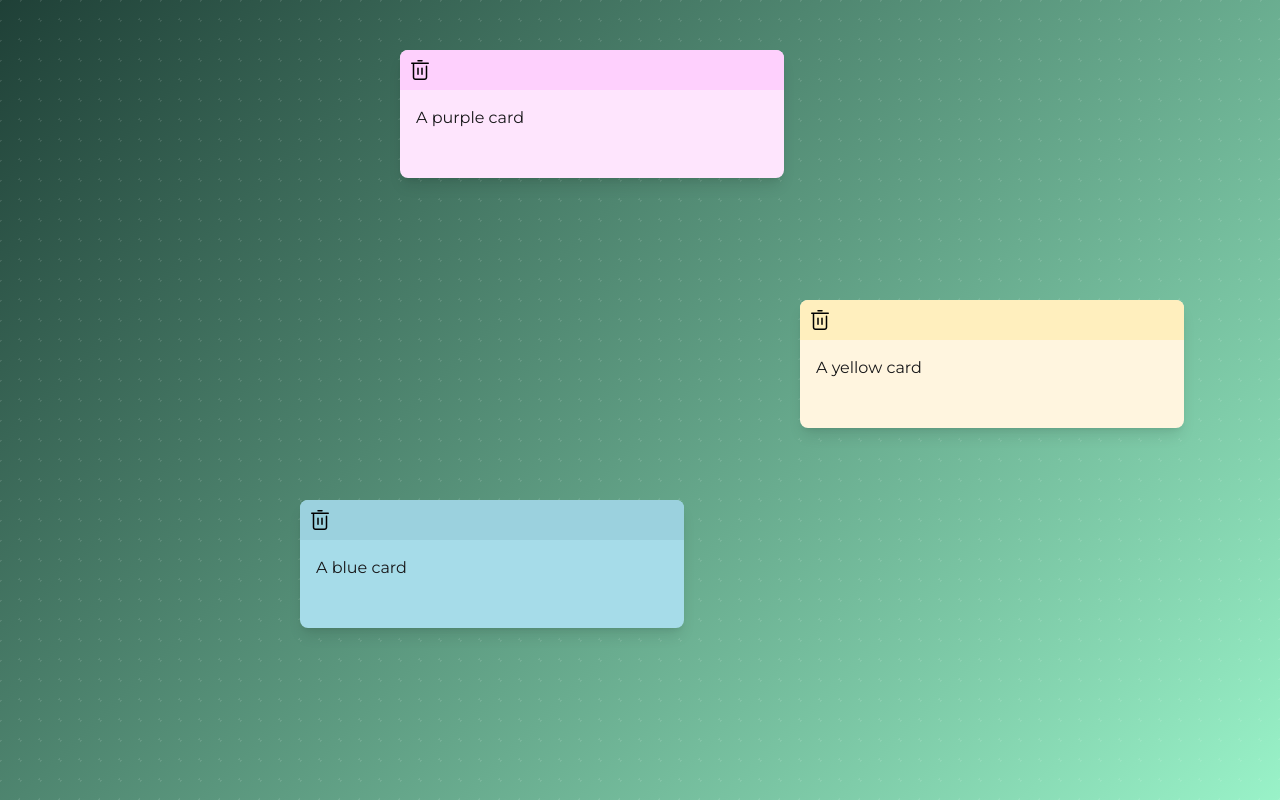
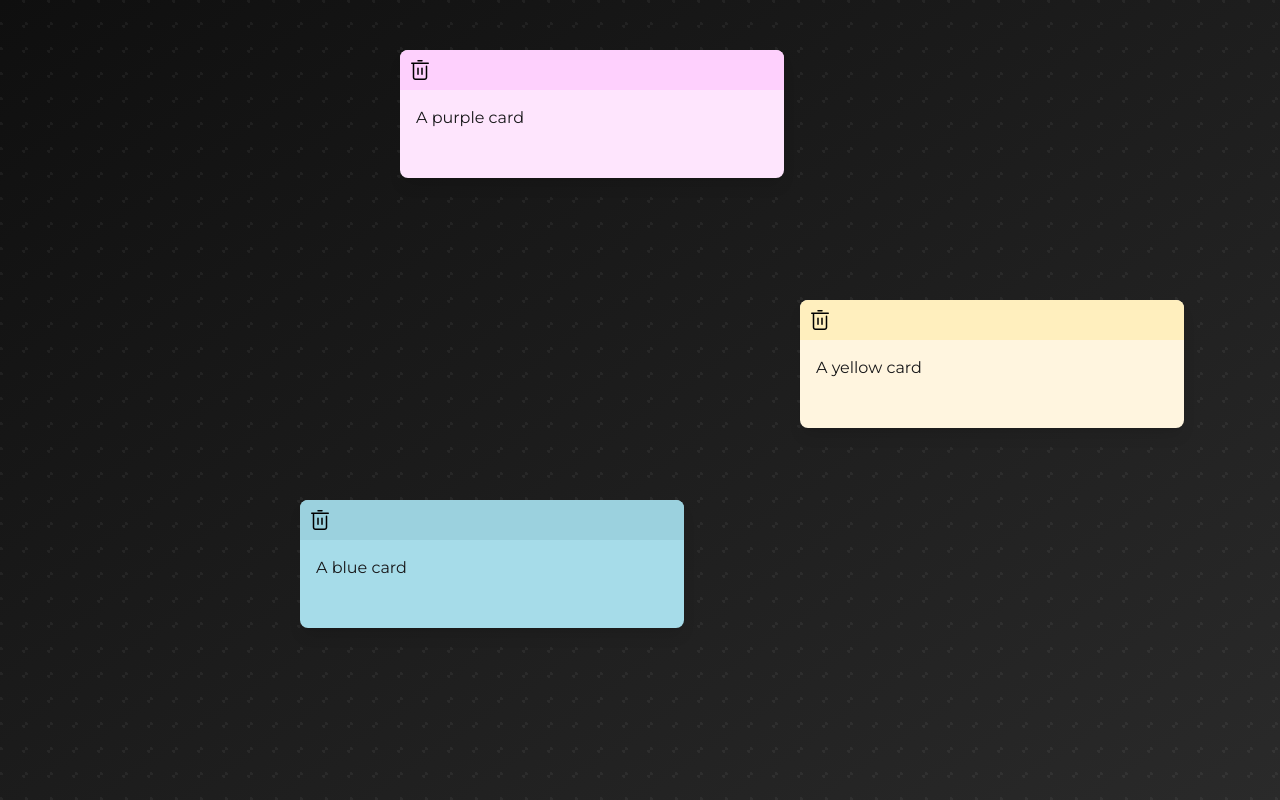
Before and after one commit to Laurc2004/draggable-note-cards, a React (Vite) app: page / in a window 1280 px wide. Built offline with nearby package versions, Linux system fonts and the light colour scheme.

Commit message:
feat: 更改css和添加中文字体

```diff
--- a/src/index.css
+++ b/src/index.css
@@ -1,24 +1,27 @@
 /* 引入 Google 字体 */
-@import url('https://fonts.googleapis.com/css2?family=Montserrat:wght@400;600&display=swap');
+@import url('https://fonts.googleapis.com/css2?family=Montserrat:wght@400;600&family=Noto+Sans+SC:wght@400;600&display=swap');
 
 :root {
-    font-family: 'Montserrat', sans-serif;
+    font-family: 'Montserrat', 'Noto Sans SC', sans-serif;
     color-scheme: light dark;
-    color: #e0e0e0;
+    color: #d1d1d1;
     line-height: 1.6;
     background:
-        linear-gradient(135deg, #1f4037, #99f2c8),
-        radial-gradient(circle at top left, rgba(255,255,255,0.1) 2px, transparent 2px),
-        radial-gradient(circle at bottom right, rgba(255,255,255,0.1) 2px, transparent 2px);
-    background-size: cover, 20px 20px, 20px 20px;
+        linear-gradient(145deg, #0f0f0f, #2a2a2a),
+        radial-gradient(circle at top right, rgba(255, 255, 255, 0.05) 3px, transparent 3px),
+        radial-gradient(circle at bottom left, rgba(255, 255, 255, 0.05) 3px, transparent 3px);
+    background-size: cover, 25px 25px, 25px 25px;
     background-blend-mode: overlay;
-    transition: background 0.5s ease;
+    background-attachment: fixed;
+    transition: background 0.8s ease, color 0.8s ease;
 }
 
 body {
     margin: 0;
     padding: 0;
     font-family: inherit;
+    overflow-y: scroll;
+    scroll-behavior: smooth;
 }
 
 #app {
@@ -27,4 +30,23 @@
     justify-content: center;
     align-items: center;
     overflow: hidden;
+    text-align: center;
 }
+
+/* 滚动条样式 */
+body::-webkit-scrollbar {
+    width: 8px;
+}
+
+body::-webkit-scrollbar-track {
+    background: #1a1a1a;
+}
+
+body::-webkit-scrollbar-thumb {
+    background: #3e3e3e;
+    border-radius: 4px;
+}
+
+body::-webkit-scrollbar-thumb:hover {
+    background: #5e5e5e;
+}
```
